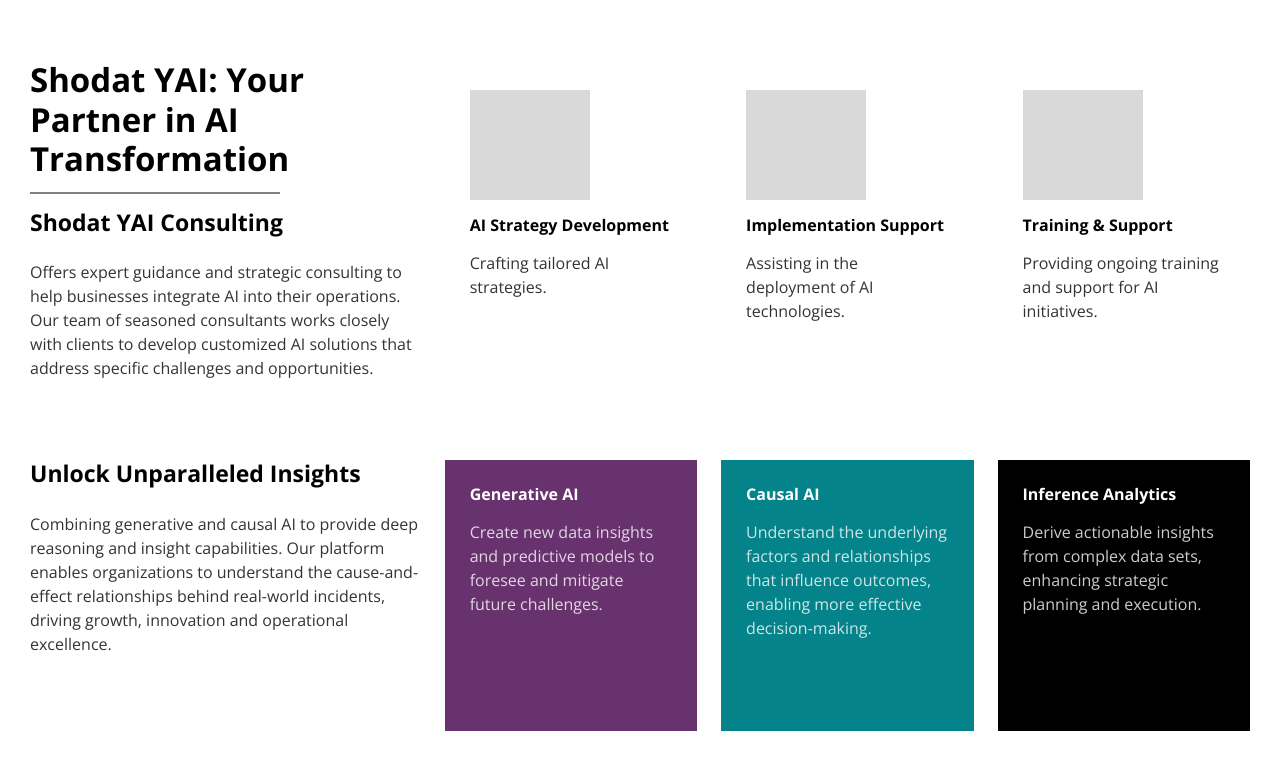
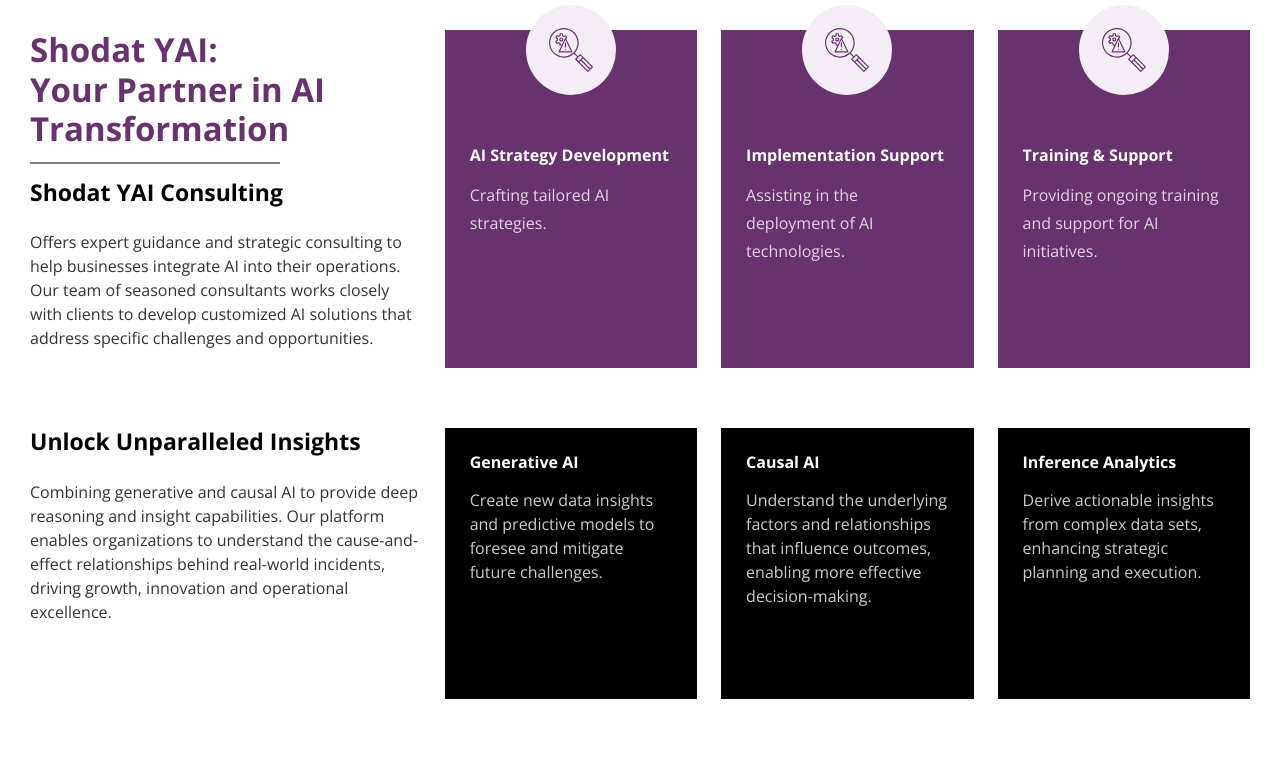
Before and after one commit to amitpandey0107/shodat-website, a Next.js app: page /ai-innovation/shodatYAI/shodatYAI in a window 1280 px wide. Shown: the top 770 px of the page. Built offline with nearby package versions, Linux system fonts and the light colour scheme.

Commit message:
AI INNOVATION - Modified SHODAT YAI AND SHODAT EOPS Section

```diff
--- a/src/pages/ai-innovation/shodatEops/shodatEops.module.css
+++ b/src/pages/ai-innovation/shodatEops/shodatEops.module.css
@@ -1,13 +1,13 @@
 .ShodatEops {
     height: auto;
     min-height: 505px;
-    padding: 60px 0;
+    padding: 30px 0;
     /* background-color: #E9DAEB;
     background-image: linear-gradient(to right top, #E9DAEB, #E9DAEB, #DFE3EE, #DFE3EE, #DFE3EE); */
 }
 
 .sectionLeft h2 {
-    color: black;
+    color: #68326F;
     font-size: 33px;
     font-weight: bold;
     margin-bottom: 30px;
@@ -29,35 +29,50 @@
     margin-bottom: 24px;
     font-weight: bold;
     font-size: 23px;
-    color: #000000;
+    color: black;
 }
 
 .sectionLeft p {
     font-size: 16px;
     color: rgba(0, 0, 0, 0.9);
+    line-height: 28px;
 }
 
 .whiteBox {
-    padding: 30px 25px;
-    background-color: white;
-    height: 380px;
-    overflow: hidden;
+    padding: 10px 25px 30px 25px;
+    background-color: #04838A;
+    height: 387px;
 }
 
+.whiteBox .iconWrap {
+    display: flex;
+    justify-content: center;
+    align-items: center;
+    position: relative;
+    top: -35px;
+}
 .whiteBox .icon {
     margin-bottom: 16px;
+    height: 90px;
+    width: 90px;
+    overflow: hidden;
+    border-radius: 50%;
+    background-color: #F4EDF5;
+    display: flex;
+    justify-content: center;
+    align-items: center;
 }
 
 .whiteBox h6 {
     font-size: 16px;
     font-weight: bold;
-    color: black;
+    color: white;
     margin-bottom: 16px;
 }
 
 .whiteBox p {
     font-size: 16px;
-    color: rgba(0, 0, 0, 0.8);
+    color: rgba(255, 255, 255, 0.8);
 }
 .ShodatEopsBoxes {
     margin-top: 60px
@@ -116,6 +131,9 @@
         min-height: 200px;
         height: auto;
     }
+    .sectionLeft h2 br{
+        display: none;
+    }
 
 }
 
--- a/src/pages/ai-innovation/shodatEops/shodatEops.tsx
+++ b/src/pages/ai-innovation/shodatEops/shodatEops.tsx
@@ -9,7 +9,7 @@ export default function ShodatEops() {
                     <div className="row">
                         <div className="col-sm-12 col-md-12 col-lg-4">
                             <div className={`${styles.sectionLeft}`}>
-                                <h2>Shodat eOps: The Vehicle for AI Excellence</h2>
+                                <h2>Shodat eOps: The <br />Vehicle for AI <br />Excellence</h2>
                                 <h6>Empowering Intelligent Operations</h6>
                                 <p>Shodat eOps is the backbone of our AI-driven solutions, providing the infrastructure and tools necessary to deliver the capabilities of Shodat X and Shodat YAI. It ensures seamless integration, real-time data processing and actionable intelligence for optimized operations.</p>
                             </div>
@@ -19,13 +19,15 @@ export default function ShodatEops() {
                                 <div className="row">
                                     <div className="col-sm-12 col-md-4 col-lg-4">
                                         <div className={`${styles.whiteBox}`}>
+                                            <div className={`${styles.iconWrap}`}>
                                                 <div className={`${styles.icon}`}>
                                                     <Image
-                                                    src="/img/aiInnovation/iconRect.png"
-                                                    alt="icon"
-                                                    height={110}
-                                                    width={120}
+                                                        src="/img/aiInnovation/AIStrategyDevelopment.svg"
+                                                        alt="AI Strategy Development"
+                                                        height={44}
+                                                        width={44}
                                                     />
+                                                </div>
                                             </div>
                                             <h6>AI-Driven Operations Intelligence</h6>
                                             <p>Leverage advanced AI algorithms to gain deeper insights and optimize performance.</p>
@@ -33,13 +35,15 @@ export default function ShodatEops() {
                                     </div>
                                     <div className="col-sm-12 col-md-4 col-lg-4">
                                         <div className={`${styles.whiteBox}`}>
+                                            <div className={`${styles.iconWrap}`}>
                                                 <div className={`${styles.icon}`}>
                                                     <Image
-                                                    src="/img/aiInnovation/iconRect.png"
-                                                    alt="icon"
-                                                    height={110}
-                                                    width={120}
+                                                        src="/img/aiInnovation/AIStrategyDevelopment.svg"
+                                                        alt="AI Strategy Development"
+                                                        height={44}
+                                                        width={44}
                                                     />
+                                                </div>
                                             </div>
                                             <h6>Integrated Safety and Compliance</h6>
                                             <p>Ensure regulatory compliance and operational safety with real-time monitoring and alerts.</p>
@@ -47,13 +51,15 @@ export default function ShodatEops() {
                                     </div>
                                     <div className="col-sm-12 col-md-4 col-lg-4">
                                         <div className={`${styles.whiteBox}`}>
+                                            <div className={`${styles.iconWrap}`}>
                                                 <div className={`${styles.icon}`}>
                                                     <Image
-                                                    src="/img/aiInnovation/iconRect.png"
-                                                    alt="icon"
-                                                    height={110}
-                                                    width={120}
+                                                        src="/img/aiInnovation/AIStrategyDevelopment.svg"
+                                                        alt="AI Strategy Development"
+                                                        height={44}
+                                                        width={44}
                                                     />
+                                                </div>
                                             </div>
                                             <h6>Live Dashboard, Reporting & Alerts</h6>
                                             <p>Access real-time insights and customizable reports to track key performance indicators and address emerging issues promptly.</p>
--- a/src/pages/ai-innovation/shodatYAI/shodatYAI.module.css
+++ b/src/pages/ai-innovation/shodatYAI/shodatYAI.module.css
@@ -1,7 +1,7 @@
 .shodatYAI {
     height: auto;
     min-height: 505px;
-    padding: 60px 0;
+    padding: 30px 0;
     /* background-color: #DFE3EE; */
     /* background-image: linear-gradient(to right top, #E9DAEB, #E9DAEB, #DFE3EE, #DFE3EE, #DFE3EE); */
     /* background-image: linear-gradient(to left bottom, #05b8c3, #00a4d2, #048cd6, #676dc4, #93479c);
@@ -12,7 +12,7 @@
 }
 
 .sectionLeft h2 {
-    color: black;
+    color: #68326F;
     font-size: 33px;
     font-weight: bold;
     margin-bottom: 30px;
@@ -43,26 +43,41 @@
 }
 
 .whiteBox {
-    padding: 30px 25px;
-    background-color: white;
-    height: 340px;
-    overflow: hidden;
+    padding: 10px 25px 30px 25px;
+    background-color: #68326F;
+    height: 338px;
 }
 
+.whiteBox .iconWrap {
+    display: flex;
+    justify-content: center;
+    align-items: center;
+    position: relative;
+    top: -35px;
+}
 .whiteBox .icon {
     margin-bottom: 16px;
+    height: 90px;
+    width: 90px;
+    overflow: hidden;
+    border-radius: 50%;
+    background-color: #F4EDF5;
+    display: flex;
+    justify-content: center;
+    align-items: center;
 }
 
 .whiteBox h6 {
     font-size: 16px;
     font-weight: bold;
-    color: black;
+    color: white;
     margin-bottom: 16px;
 }
 
 .whiteBox p {
     font-size: 16px;
-    color: rgba(0, 0, 0, 0.8);
+    color: rgba(255,255,255, 0.8);
+    line-height: 28px;
 }
 .shodatYAIBoxes {
     margin-top: 60px
@@ -121,6 +136,9 @@
         min-height: 200px;
         height: auto;
     }
+    .sectionLeft h2 br{
+        display: none;
+    }
 
 }
 
--- a/src/pages/ai-innovation/shodatYAI/shodatYAI.tsx
+++ b/src/pages/ai-innovation/shodatYAI/shodatYAI.tsx
@@ -9,7 +9,7 @@ export default function ShodatYAI() {
                     <div className="row">
                         <div className="col-sm-12 col-md-12 col-lg-4">
                             <div className={`${styles.sectionLeft}`}>
-                                <h2>Shodat YAI: Your Partner in AI Transformation</h2>
+                                <h2>Shodat YAI: <br />Your Partner in AI <br />Transformation</h2>
                                 <h6>Shodat YAI Consulting </h6>
                                 <p>Offers expert guidance and strategic consulting to help businesses integrate AI into their operations. Our team of seasoned consultants works closely with clients to develop customized AI solutions that address specific challenges and opportunities.</p>
                             </div>
@@ -19,13 +19,15 @@ export default function ShodatYAI() {
                                 <div className="row">
                                     <div className="col-sm-12 col-md-4 col-lg-4">
                                         <div className={`${styles.whiteBox}`}>
+                                            <div className={`${styles.iconWrap}`}>
                                                 <div className={`${styles.icon}`}>
                                                     <Image
-                                                    src="/img/aiInnovation/iconRect.png"
-                                                    alt="icon"
-                                                    height={110}
-                                                    width={120}
+                                                        src="/img/aiInnovation/AIStrategyDevelopment.svg"
+                                                        alt="AI Strategy Development"
+                                                        height={44}
+                                                        width={44}
                                                     />
+                                                </div>
                                             </div>
                                             <h6>AI Strategy Development</h6>
                                             <p>Crafting tailored AI strategies.</p>
@@ -33,13 +35,15 @@ export default function ShodatYAI() {
                                     </div>
                                     <div className="col-sm-12 col-md-4 col-lg-4">
                                         <div className={`${styles.whiteBox}`}>
+                                            <div className={`${styles.iconWrap}`}>
                                                 <div className={`${styles.icon}`}>
                                                     <Image
-                                                    src="/img/aiInnovation/iconRect.png"
-                                                    alt="icon"
-                                                    height={110}
-                                                    width={120}
+                                                        src="/img/aiInnovation/AIStrategyDevelopment.svg"
+                                                        alt="AI Strategy Development"
+                                                        height={44}
+                                                        width={44}
                                                     />
+                                                </div>
                                             </div>
                                             <h6>Implementation Support</h6>
                                             <p>Assisting in the deployment of AI technologies.</p>
@@ -47,13 +51,15 @@ export default function ShodatYAI() {
                                     </div>
                                     <div className="col-sm-12 col-md-4 col-lg-4">
                                         <div className={`${styles.whiteBox}`}>
+                                            <div className={`${styles.iconWrap}`}>
                                                 <div className={`${styles.icon}`}>
                                                     <Image
-                                                    src="/img/aiInnovation/iconRect.png"
-                                                    alt="icon"
-                                                    height={110}
-                                                    width={120}
+                                                        src="/img/aiInnovation/AIStrategyDevelopment.svg"
+                                                        alt="AI Strategy Development"
+                                                        height={44}
+                                                        width={44}
                                                     />
+                                                </div>
                                             </div>
                                             <h6>Training & Support</h6>
                                             <p>Providing ongoing training and support for AI initiatives.</p>
@@ -78,13 +84,13 @@ export default function ShodatYAI() {
                                 <div className={`${styles.sectionRight}`}>
                                     <div className="row">
                                         <div className="col-sm-12 col-md-4 col-lg-4">
-                                            <div className={`${styles.colorBox} ${styles.purpleBox}`}>
+                                            <div className={`${styles.colorBox} ${styles.blackBox}`}>
                                                 <h6>Generative AI</h6>
                                                 <p>Create new data insights and predictive models to foresee and mitigate future challenges.</p>
                                             </div>
                                         </div>
                                         <div className="col-sm-12 col-md-4 col-lg-4">
-                                            <div className={`${styles.colorBox} ${styles.blueBox}`}>
+                                            <div className={`${styles.colorBox} ${styles.blackBox}`}>
                                                 <h6>Causal AI</h6>
                                                 <p>Understand the underlying factors and relationships that influence outcomes, enabling more effective decision-making.</p>
                                             </div>
```
Also changed, not shown: public/img/aiInnovation/AIStrategyDevelopment.svg (added). Lines whose indentation alone changed are shown as unchanged.
